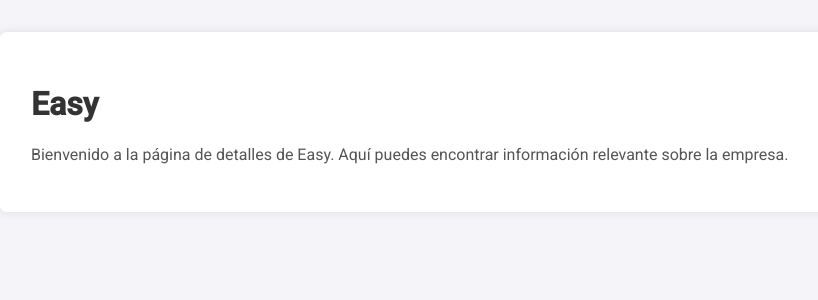
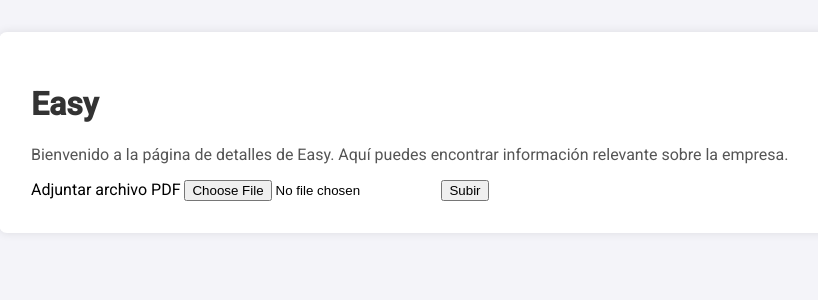
Before and after one commit to jmminence/price_app, a Django app: page /autenticacion/easy/ in a window 1280 px wide. Shown: the top 300 px of the page, without its empty margins (209-1027 px from the left). Run offline with Django 5.2, Linux system fonts and the light colour scheme.

Commit message:
Added file upload feature to Easy page for PDF attachments

```diff
--- a/cotizacion/autenticacion/templates/autenticacion/easy.html
+++ b/cotizacion/autenticacion/templates/autenticacion/easy.html
@@ -33,6 +33,15 @@
         <h1>Easy</h1>
         <p>Bienvenido a la página de detalles de Easy. Aquí puedes encontrar información relevante sobre la empresa.</p>
         <!-- Puedes añadir más contenido aquí -->
+
+        <!-- Botón para adjuntar archivo PDF -->
+        <form action="/ruta/a/tu/servidor" method="post" enctype="multipart/form-data">
+            <label for="file-upload" class="custom-file-upload">
+                Adjuntar archivo PDF
+            </label>
+            <input id="file-upload" type="file" name="pdf" accept=".pdf" />
+            <button type="submit">Subir</button>
+        </form>
     </div>
 </body>
 </html>
```
